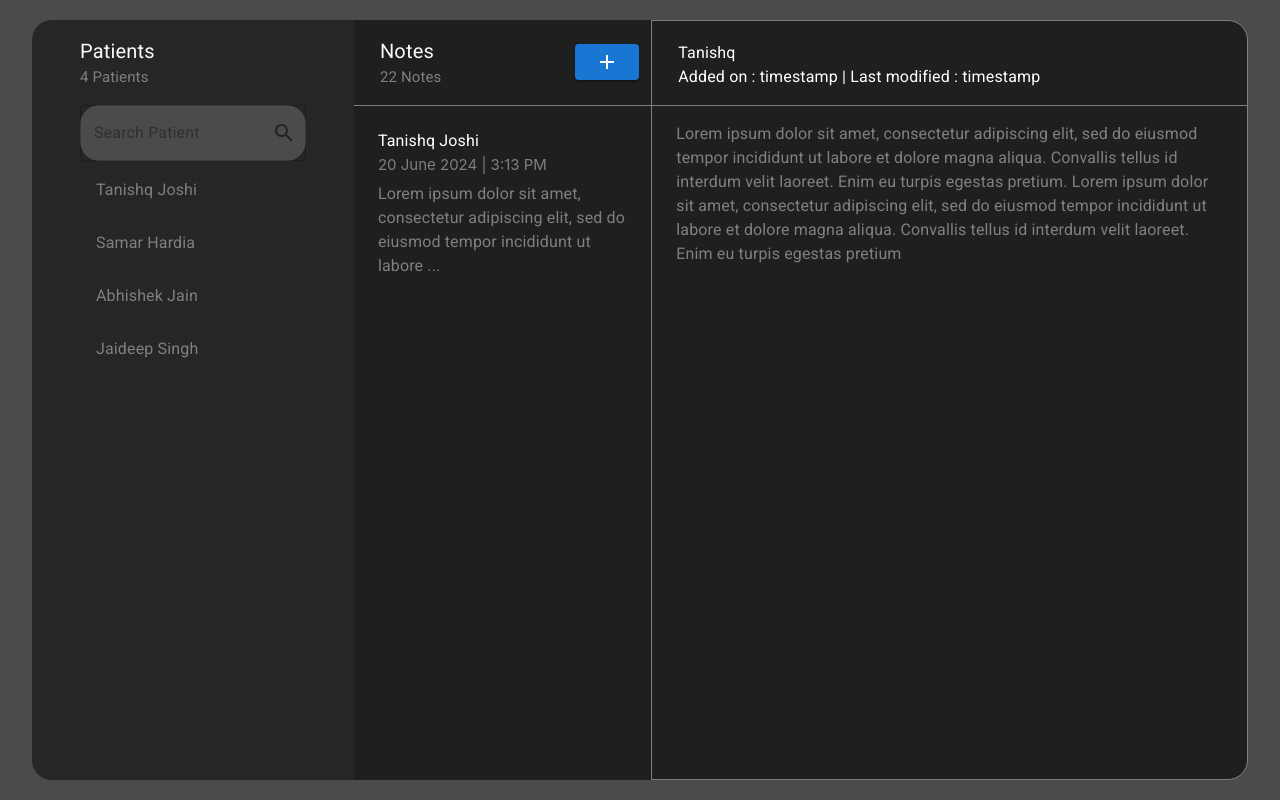
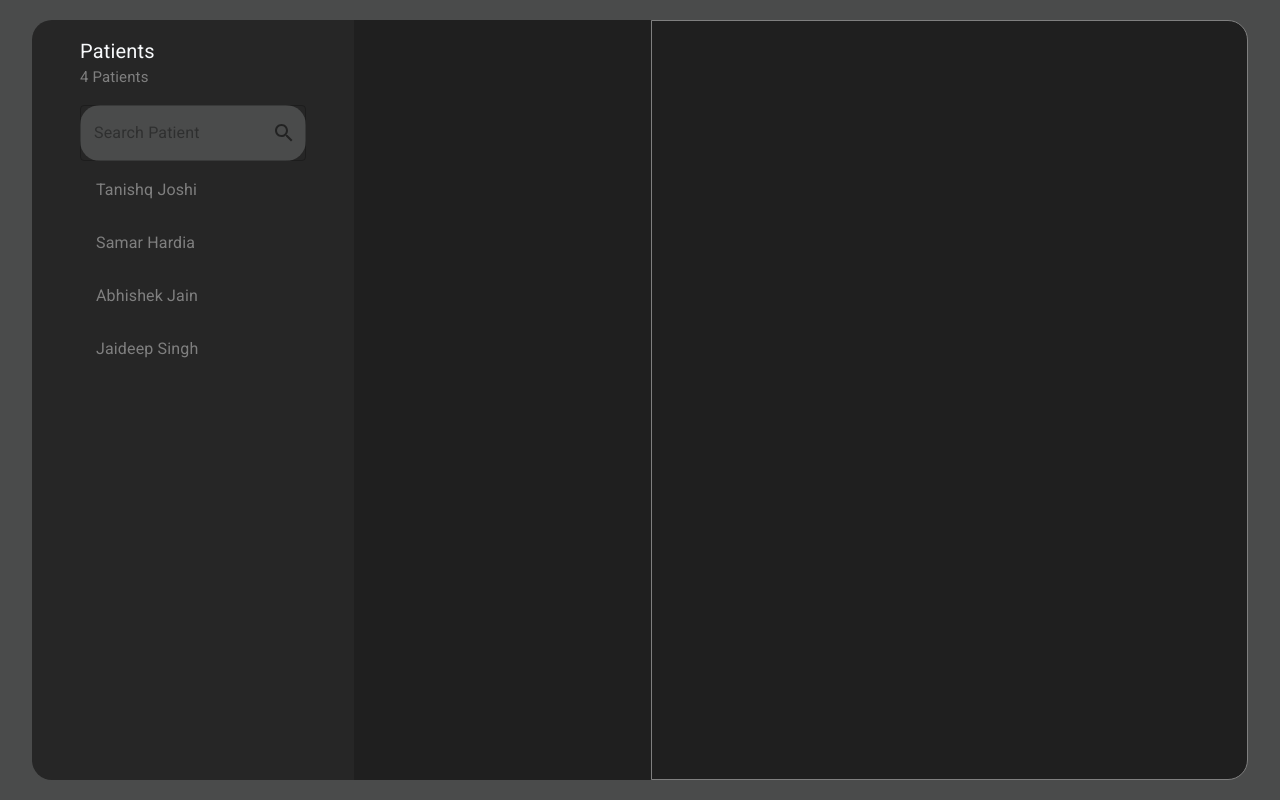
Before and after one commit to TJ-Mindbowser/tech-goal, a React (Create React App) app: page / in a window 1280 px wide. Built offline with nearby package versions, Linux system fonts and the light colour scheme.

Commit message:
fix:added userslice and note slice

```diff
--- a/src/component/List.js
+++ /dev/null
@@ -1,70 +0,0 @@
-import {
-  Container,
-  Link,
-  Typography,
-  Box,
-  Button,
-  List,
-  ListItem,
-} from "@mui/material";
-import AddIcon from "@mui/icons-material/Add";
-
-export const NoteList = () => {
-  return (
-    <Box
-      sx={{
-        backgroundColor: "#1F1F1F",
-        width: "50%",
-      }}
-    >
-      <Box
-        sx={{
-          borderBottom: "1px solid #7F7F7F",
-          display: "flex",
-          alignItems: "center",
-          px: "2px",
-          py: "1em",
-        }}
-      >
-        <Container>
-          <Typography component="p" sx={{ fontSize: "20px", color: "#F8FAFC" }}>
-            Notes
-          </Typography>
-          <Typography component="p" sx={{ fontSize: "15px", color: "#7F7F7F" }}>
-            22 Notes
-          </Typography>
-        </Container>
-        <Box sx={{ mr: "10px" }}>
-          <Button variant="contained">
-            <AddIcon color="grey" />
-          </Button>
-        </Box>
-      </Box>
-      <Box sx={{ mt: "1em", color: "#7F7F7F" }}>
-        <Container sx={{ display: "flex", flexDirection: "column" }}>
-          <List disablePadding={true} sx={{ mt: "5px" }}>
-            <ListItem disablePadding={true}>
-              <Box sx={{ display: "flex", flexDirection: "column" }}>
-                <Link
-                  color="white"
-                  variant="subtitle1"
-                  href="#"
-                  underline="none"
-                >
-                  Tanishq Joshi
-                </Link>
-                <Typography sx={{ fontSize: "15px" }} variant="i">
-                  20 June 2024 | 3:13 PM
-                </Typography>
-                <Typography sx={{ mt: 1 }}>
-                  Lorem ipsum dolor sit amet, consectetur adipiscing elit, sed
-                  do eiusmod tempor incididunt ut labore ...
-                </Typography>
-              </Box>
-            </ListItem>
-          </List>
-        </Container>
-      </Box>
-    </Box>
-  );
-};
--- a/src/component/NotesDetail.js
+++ b/src/component/NotesDetail.js
@@ -1,6 +1,12 @@
-import { Box, Typography, Container } from "@mui/material";
+import { Box, Typography, Container, selectClasses } from "@mui/material";
+import { useSelector } from "react-redux";
 
 export const NoteDetails = () => {
+  const { Notes, SelectedNote, SelectedUser, Users } = useSelector(
+    (state) => state
+  );
+  const note = SelectedNote ? Notes[SelectedNote] : {};
+  const user = SelectedUser ? Users[SelectedUser - 1] : "";
   return (
     <Box
       sx={{
@@ -11,6 +17,8 @@ export const NoteDetails = () => {
         width: "100%",
       }}
     >
+      {note?.name && (
+        <>
           <Box
             sx={{
               borderBottom: "1px solid #7F7F7F",
@@ -20,22 +28,16 @@ export const NoteDetails = () => {
             }}
           >
             <Container>
-          <Typography>Tanishq</Typography>
-          <Typography>
-            Added on : timestamp | Last modified : timestamp
-          </Typography>
+              <Typography>{user?.name}</Typography>
+              <Typography>Added on : 2024-05-02 12:01:31 AM</Typography>
             </Container>
           </Box>
           <Container sx={{ color: "grey", mt: "1em" }}>
-        <Typography>
-          Lorem ipsum dolor sit amet, consectetur adipiscing elit, sed do
-          eiusmod tempor incididunt ut labore et dolore magna aliqua. Convallis
-          tellus id interdum velit laoreet. Enim eu turpis egestas pretium.
-          Lorem ipsum dolor sit amet, consectetur adipiscing elit, sed do
-          eiusmod tempor incididunt ut labore et dolore magna aliqua. Convallis
-          tellus id interdum velit laoreet. Enim eu turpis egestas pretium
-        </Typography>
+            {note?.name}
+            <Typography>{note.name}</Typography>
           </Container>
+        </>
+      )}
     </Box>
   );
 };
--- /dev/null
+++ b/src/component/NotesList.js
@@ -0,0 +1,124 @@
+import {
+  Container,
+  Typography,
+  Box,
+  Button,
+  List,
+  ListItem,
+  ListItemButton,
+  ListItemText,
+  Divider,
+  Modal,
+} from "@mui/material";
+import AddIcon from "@mui/icons-material/Add";
+import { useSelector, useDispatch } from "react-redux";
+import { useEffect, useState } from "react";
+import { selectNote } from "../slice/selected-note";
+
+export const NoteList = () => {
+  const dispatch = useDispatch();
+  const [selectedNote, setSelectedNote] = useState(null);
+  const [openModal, setOpenModal] = useState(false);
+  const { SelectedUser, Notes, Users } = useSelector((state) => state);
+  const notes = SelectedUser
+    ? Notes.filter((note) => note.userId === SelectedUser)
+    : [];
+
+  useEffect(() => {
+    if (selectedNote !== null) {
+      dispatch(selectNote(selectedNote));
+    }
+  }, [selectedNote]);
+
+  const style = {
+    position: "absolute",
+    top: "50%",
+    left: "50%",
+    transform: "translate(-50%, -50%)",
+    width: 400,
+    bgcolor: "background.paper",
+    border: "2px solid #000",
+    boxShadow: 24,
+    p: 4,
+  };
+
+  return (
+    <Box
+      sx={{
+        backgroundColor: "#1F1F1F",
+        width: "50%",
+      }}
+    >
+      {SelectedUser && (
+        <>
+          <Box
+            sx={{
+              borderBottom: "1px solid #7F7F7F",
+              display: "flex",
+              alignItems: "center",
+              px: "2px",
+              py: "1em",
+            }}
+          >
+            <Container>
+              <Typography
+                component="p"
+                sx={{ fontSize: "20px", color: "#F8FAFC" }}
+              >
+                Notes
+              </Typography>
+              <Typography
+                component="p"
+                sx={{ fontSize: "15px", color: "#7F7F7F" }}
+              >
+                {notes.length} Notes
+              </Typography>
+            </Container>
+            <Box sx={{ mr: "10px" }}>
+              <Button variant="contained" onClick={() => setOpenModal(true)}>
+                <AddIcon color="grey" />
+              </Button>
+            </Box>
+          </Box>
+          <Box sx={{ mt: "1em", color: "#7F7F7F" }}>
+            <Container sx={{ display: "flex", flexDirection: "column" }}>
+              <List disablePadding={true} sx={{ mt: "5px" }}>
+                {notes.map((note, id) => (
+                  <div key={id}>
+                    <ListItem disablePadding={true}>
+                      <ListItemButton
+                        onClick={() => {
+                          setSelectedNote(note.id);
+                        }}
+                      >
+                        <ListItemText primary={note.name} />
+                      </ListItemButton>
+                    </ListItem>
+                    <Divider />
+                  </div>
+                ))}
+              </List>
+            </Container>
+          </Box>
+        </>
+      )}
+      <Modal
+        open={openModal}
+        onClose={() => {
+          setOpenModal(false);
+        }}
+        aria-labelledby="parent-modal-title"
+        aria-describedby="parent-modal-description"
+      >
+        <Box sx={style}>
+          <Typography id="modal-modal-title" variant="h6" component="h2">
+            Text in a modal
+          </Typography>
+          <Typography id="modal-modal-description" sx={{ mt: 2 }}>
+            Duis mollis, est non commodo luctus, nisi erat porttitor ligula.
+          </Typography>
+        </Box>
+      </Modal>
+    </Box>
+  );
+};
--- a/src/component/Users.js
+++ b/src/component/Users.js
@@ -13,16 +13,25 @@ import {
   Typography,
 } from "@mui/material";
 import React, { useState, useEffect } from "react";
-import { useSelector } from "react-redux";
+import { useDispatch, useSelector } from "react-redux";
+import { selectUser } from "../slice/selected-user";
 
 export const User = () => {
   const users = useSelector((state) => state.Users);
+  const dispatch = useDispatch();
   const [searchKeyword, setSearchKeyword] = useState("");
   const [select, setSelect] = useState();
   const [filterUser, setFilteredUser] = useState(users);
+
+  //Function to search user
   useEffect(() => {
     searchByName(searchKeyword, users);
   }, [searchKeyword]);
+
+  //Action to save selected user state to store
+  useEffect(() => {
+    dispatch(selectUser(select));
+  }, [select]);
 
   const searchByName = (keyword, data) => {
     // Convert the keyword to lowercase for case-insensitive search
@@ -81,9 +90,9 @@ export const User = () => {
                 <ListItem disablePadding={true}>
                   <ListItemButton
                     component="a"
-                    selected={select === id}
+                    selected={select === user.id}
                     href={`#${user.name}`}
-                    onClick={() => setSelect(id)}
+                    onClick={() => setSelect(user.id)}
                   >
                     <ListItemText primary={user.name} />
                   </ListItemButton>
--- a/src/component/nav.js
+++ b/src/component/nav.js
@@ -1,9 +1,8 @@
 import * as React from "react";
 import PropTypes from "prop-types";
 import Box from "@mui/material/Box";
-import { Container, Typography } from "@mui/material";
 import { User } from "./Users";
-import { NoteList } from "./List";
+import { NoteList } from "./NotesList";
 import { NoteDetails } from "./NotesDetail";
 function DrawerAppBar() {
   return (
--- /dev/null
+++ b/src/slice/notes-list.js
@@ -0,0 +1,45 @@
+import { createSlice } from "@reduxjs/toolkit";
+
+const initialState = [
+  {
+    id: 1,
+    userId: 1,
+    name: "Tanishq Lorem ipsum dolor sit amet, consectetur adipiscing elit, sed do eiusmod tempor incididunt ut labore et dolore magna aliqua. Convallis tellus id interdum velit laoreet. Enim eu turpis egestas pretium. Lorem ipsum dolor sit amet, consectetur adipiscing elit, sed do eiusmod tempor",
+  },
+  {
+    id: 2,
+    userId: 2,
+    name: "Samar Hardia Lorem ipsum dolor sit amet, consectetur adipiscing elit, sed do eiusmod tempor incididunt ut labore et dolore magna aliqua. Convallis tellus id interdum velit laoreet. Enim eu turpis egestas pretium. Lorem ipsum dolor sit amet, consectetur adipiscing elit, sed do eiusmod tempor",
+  },
+  {
+    id: 3,
+    userId: 2,
+    name: "Samar Hardia Lorem ipsum dolor sit amet, consectetur adipiscing elit, sed do eiusmod tempor incididunt ut labore et dolore magna aliqua. Convallis tellus id interdum velit laoreet. Enim eu turpis egestas pretium. Lorem ipsum dolor sit amet, consectetur adipiscing elit, sed do eiusmod tempor",
+  },
+  {
+    id: 4,
+    userId: 3,
+    name: "Abhishek Jain Lorem ipsum dolor sit amet, consectetur adipiscing elit, sed do eiusmod tempor incididunt ut labore et dolore magna aliqua. Convallis tellus id interdum velit laoreet. Enim eu turpis egestas pretium. Lorem ipsum dolor sit amet, consectetur adipiscing elit, sed do eiusmod tempor",
+  },
+  {
+    id: 5,
+    userId: 4,
+    name: "Jaideep Singh Lorem ipsum dolor sit amet, consectetur adipiscing elit, sed do eiusmod tempor incididunt ut labore et dolore magna aliqua. Convallis tellus id interdum velit laoreet. Enim eu turpis egestas pretium. Lorem ipsum dolor sit amet, consectetur adipiscing elit, sed do eiusmod tempor",
+  },
+];
+
+export const noteSlice = createSlice({
+  name: "notes",
+  initialState,
+  reducers: {
+    addNote: (state) => {
+      state.push(state);
+      return state;
+    },
+  },
+});
+
+// Action creators are generated for each case reducer function
+export const { addNote, getUserNote } = noteSlice.actions;
+
+export default noteSlice.reducer;
--- /dev/null
+++ b/src/slice/selected-note.js
@@ -0,0 +1,19 @@
+import { createSlice } from "@reduxjs/toolkit";
+
+const initialState = null;
+
+export const selectedNoteSlice = createSlice({
+  name: "selected-note",
+  initialState,
+  reducers: {
+    selectNote: (state, action) => {
+      state = action.payload;
+      return state;
+    },
+  },
+});
+
+// Action creators are generated for each case reducer function
+export const { selectNote } = selectedNoteSlice.actions;
+
+export default selectedNoteSlice.reducer;
--- /dev/null
+++ b/src/slice/selected-user.js
@@ -0,0 +1,19 @@
+import { createSlice } from "@reduxjs/toolkit";
+
+const initialState = null;
+
+export const selectedUserSlice = createSlice({
+  name: "selected-user",
+  initialState,
+  reducers: {
+    selectUser: (state, action) => {
+      state = action.payload;
+      return state;
+    },
+  },
+});
+
+// Action creators are generated for each case reducer function
+export const { selectUser } = selectedUserSlice.actions;
+
+export default selectedUserSlice.reducer;
--- a/src/store.js
+++ b/src/store.js
@@ -1,6 +1,14 @@
 import { configureStore } from "@reduxjs/toolkit";
 import userReducer from "./slice/users";
+import noteReducer from "./slice/notes-list";
+import selectedUseReducer from "./slice/selected-user";
+import selectedNoteReducer from "./slice/selected-note";
 
 export const store = configureStore({
-  reducer: { Users: userReducer },
+  reducer: {
+    Users: userReducer,
+    Notes: noteReducer,
+    SelectedUser: selectedUseReducer,
+    SelectedNote: selectedNoteReducer,
+  },
 });
```
Lines whose indentation alone changed are shown as unchanged.
